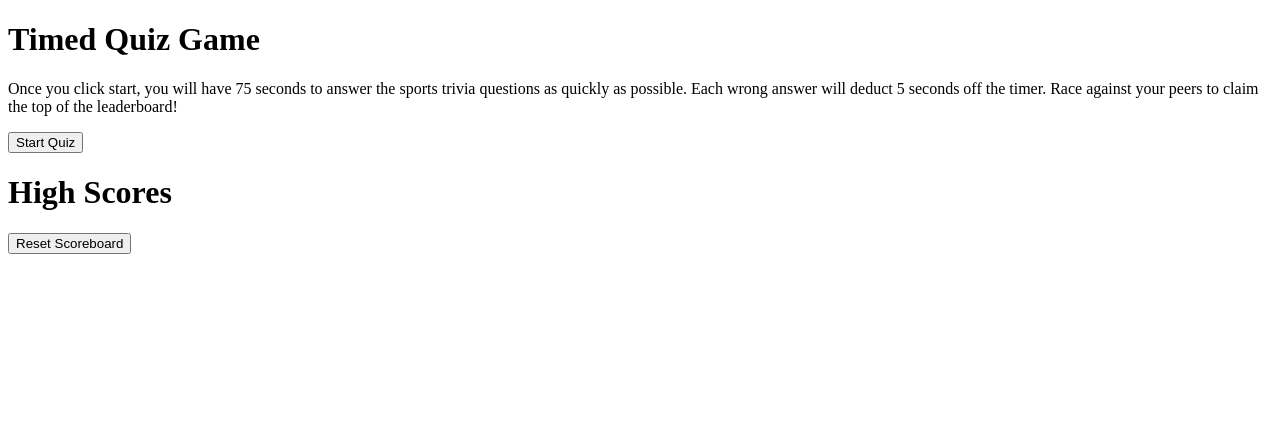
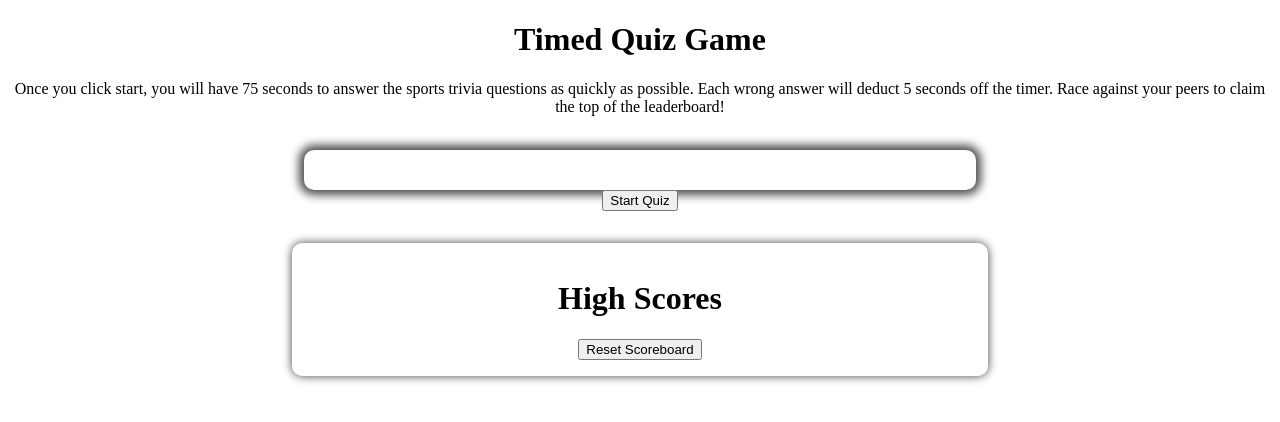
Before and after one commit to Zander-M75/04-JS-Time-Coding-Quiz-Game, a plain HTML site: page index.html in a window 1280 px wide. Drawn offline with Linux system fonts and the light colour scheme.

Commit message:
added css styling to page to neaten up display

```diff
--- a/index.html
+++ b/index.html
@@ -14,9 +14,10 @@
             Each wrong
             answer will deduct 5 seconds off the timer. Race against your peers to claim the top of the leaderboard!
         </p>
+        <div id="timer"></div>
+        <br>
         <div id="quiz"></div>
         <button id="start-button">Start Quiz</button>
-        <div id="timer"></div>
     </div>
     <div id="results-container" style="display: none;">
         <h1>Quiz Results</h1>
--- a/style.css
+++ b/style.css
@@ -0,0 +1,29 @@
+#quiz {
+    width: 50%;
+    margin: 0 auto;
+    background-color: white;
+    padding: 20px;
+    border-radius: 10px;
+    box-shadow: 0px 0px 10px 5px rgba(0, 0, 0, 0.7);
+    text-align: center;
+}
+
+#timer {
+    font-size: 20px;
+    font-weight: bold;
+    color: red;
+}
+
+#quiz-container {
+    text-align: center;
+}
+
+#high-scores-container {
+    width: 50%;
+    margin: 2em auto;
+    text-align: center;
+    padding: 1em 2em;
+    box-shadow: 0px 0px 10px 0px rgba(0, 0, 0, 0.75);
+    background-color: white;
+    border-radius: 10px;
+}
```
